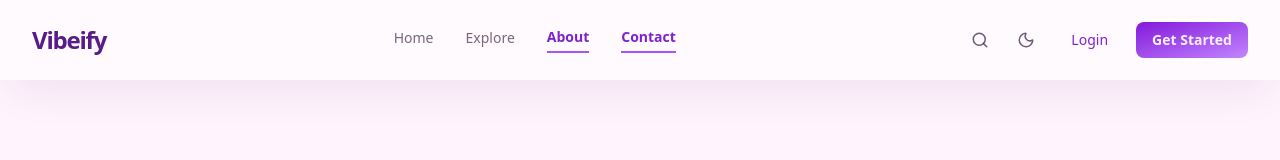
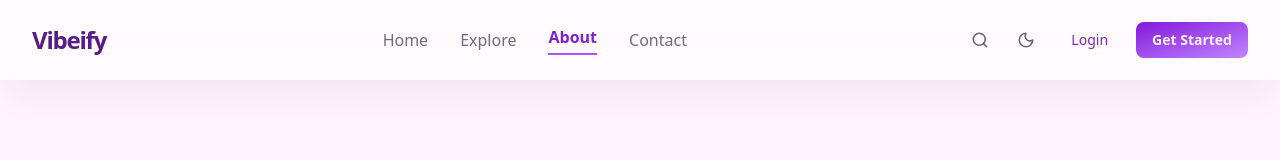
Before and after one commit to Anmol131/recommendation_system, a React (Vite) app in the folder frontend/: page /about in a window 1280 px wide. Shown: the top 160 px of the page. Built offline with nearby package versions, Linux system fonts and the light colour scheme.

Commit message:
fix(nav): add scroll-aware active state for About and Contact links

```diff
--- a/frontend/src/components/Navbar.jsx
+++ b/frontend/src/components/Navbar.jsx
@@ -1,4 +1,4 @@
-import React, { useEffect, useMemo, useRef, useState } from 'react';
+import React, { useEffect, useRef, useState } from 'react';
 import { Link, useLocation, useNavigate } from 'react-router-dom';
 import { FiLogOut, FiSettings, FiUser } from 'react-icons/fi';
 import { Moon, Search } from 'lucide-react';
@@ -11,14 +11,8 @@ const Navbar = () => {
   const { user, isAuthenticated, logout } = useAuth();
   const [isMenuOpen, setIsMenuOpen] = useState(false);
   const [isDarkMode, setIsDarkMode] = useState(false);
+  const [activeSection, setActiveSection] = useState('home');
   const menuRef = useRef(null);
-
-  const links = useMemo(() => [
-    { label: 'Home', to: '/' },
-    { label: 'Explore', to: '/explore' },
-    { label: 'About', to: '/about' },
-    { label: 'Contact', to: '/about' },
-  ], []);
 
   useEffect(() => {
     const handleOutsideClick = (event) => {
@@ -42,6 +36,42 @@ const Navbar = () => {
     }
   }, [isDarkMode]);
 
+  useEffect(() => {
+    if (location.pathname !== '/about') {
+      if (location.pathname === '/') {
+        setActiveSection('home');
+      } else if (location.pathname === '/explore') {
+        setActiveSection('explore');
+      }
+      return;
+    }
+
+    const handleScroll = () => {
+      const contactSection = document.getElementById('contact');
+      if (!contactSection) return;
+
+      const contactTop = contactSection.getBoundingClientRect().top;
+      if (contactTop <= 120) {
+        setActiveSection('contact');
+      } else {
+        setActiveSection('about');
+      }
+    };
+
+    window.addEventListener('scroll', handleScroll);
+
+    // Check hash on load
+    if (location.hash === '#contact') {
+      setActiveSection('contact');
+    } else {
+      setActiveSection('about');
+    }
+
+    handleScroll();
+
+    return () => window.removeEventListener('scroll', handleScroll);
+  }, [location]);
+
   const handleLogout = () => {
     setIsMenuOpen(false);
     logout();
@@ -50,12 +80,8 @@ const Navbar = () => {
 
   const avatarId = user?.avatar || 'avatar-1';
 
-  const isActiveLink = (to) => {
-    if (to === '/') {
-      return location.pathname === '/';
-    }
-    return location.pathname.startsWith(to);
-  };
+  const activeLinkClass = 'text-purple-700 font-semibold border-b-2 border-purple-500 pb-1';
+  const inactiveLinkClass = 'text-[#3e2548]/70 hover:text-purple-600 transition-colors';
 
   return (
     <nav className="sticky top-0 z-50 h-20 bg-white/60 backdrop-blur-md shadow-[0_20px_40px_-10px_rgba(62,37,72,0.08)]">
@@ -63,20 +89,49 @@ const Navbar = () => {
         <Link to="/" className="text-2xl font-bold tracking-tighter text-purple-900">Vibeify</Link>
 
         <div className="hidden items-center gap-8 md:flex">
-          {links.map((link) => (
-            <Link
-              key={link.label}
-              to={link.to}
-              className={[
-                'pb-1 text-sm transition-colors',
-                isActiveLink(link.to)
-                  ? 'border-b-2 border-purple-500 font-semibold text-purple-700'
-                  : 'text-[#3e2548]/70 hover:text-purple-600',
-              ].join(' ')}
-            >
-              {link.label}
-            </Link>
-          ))}
+          <Link
+            to="/"
+            className={location.pathname === '/' ? activeLinkClass : inactiveLinkClass}
+          >
+            Home
+          </Link>
+
+          <Link
+            to="/explore"
+            className={location.pathname === '/explore' ? activeLinkClass : inactiveLinkClass}
+          >
+            Explore
+          </Link>
+
+          <Link
+            to="/about"
+            onClick={() => {
+              setActiveSection('about');
+              window.scrollTo({ top: 0, behavior: 'smooth' });
+            }}
+            className={location.pathname === '/about' && activeSection === 'about' ? activeLinkClass : inactiveLinkClass}
+          >
+            About
+          </Link>
+
+          <Link
+            to="/about#contact"
+            onClick={(e) => {
+              e.preventDefault();
+              setActiveSection('contact');
+              if (location.pathname === '/about') {
+                document.getElementById('contact')?.scrollIntoView({ behavior: 'smooth' });
+              } else {
+                navigate('/about');
+                setTimeout(() => {
+                  document.getElementById('contact')?.scrollIntoView({ behavior: 'smooth' });
+                }, 300);
+              }
+            }}
+            className={location.pathname === '/about' && activeSection === 'contact' ? activeLinkClass : inactiveLinkClass}
+          >
+            Contact
+          </Link>
         </div>
 
         <div className="relative flex items-center gap-3" ref={menuRef}>
--- a/frontend/src/pages/AboutPage.jsx
+++ b/frontend/src/pages/AboutPage.jsx
@@ -14,7 +14,7 @@ function AboutPage() {
   return (
     <div className="min-h-screen bg-background text-on-background">
       <main className="mx-auto max-w-7xl overflow-hidden px-6 pb-24 pt-24 md:px-12">
-        <section className="mb-32">
+        <section id="about" className="mb-32">
           <div className="editorial-grid grid grid-cols-12 gap-6">
             <div className="col-span-12 mb-12 lg:col-span-7 lg:mb-0">
               <span className="mb-4 block text-xs font-bold uppercase tracking-widest text-primary">Our Philosophy</span>
@@ -103,7 +103,7 @@ function AboutPage() {
           </div>
         </section>
 
-        <section className="mx-auto max-w-3xl">
+        <section id="contact" className="mx-auto max-w-3xl">
           <div className="mb-16 text-center">
             <span className="mb-4 block text-xs font-bold uppercase tracking-widest text-primary">Get in touch</span>
             <h2 className="mb-4 text-4xl font-bold">Let&apos;s start a conversation.</h2>
```
